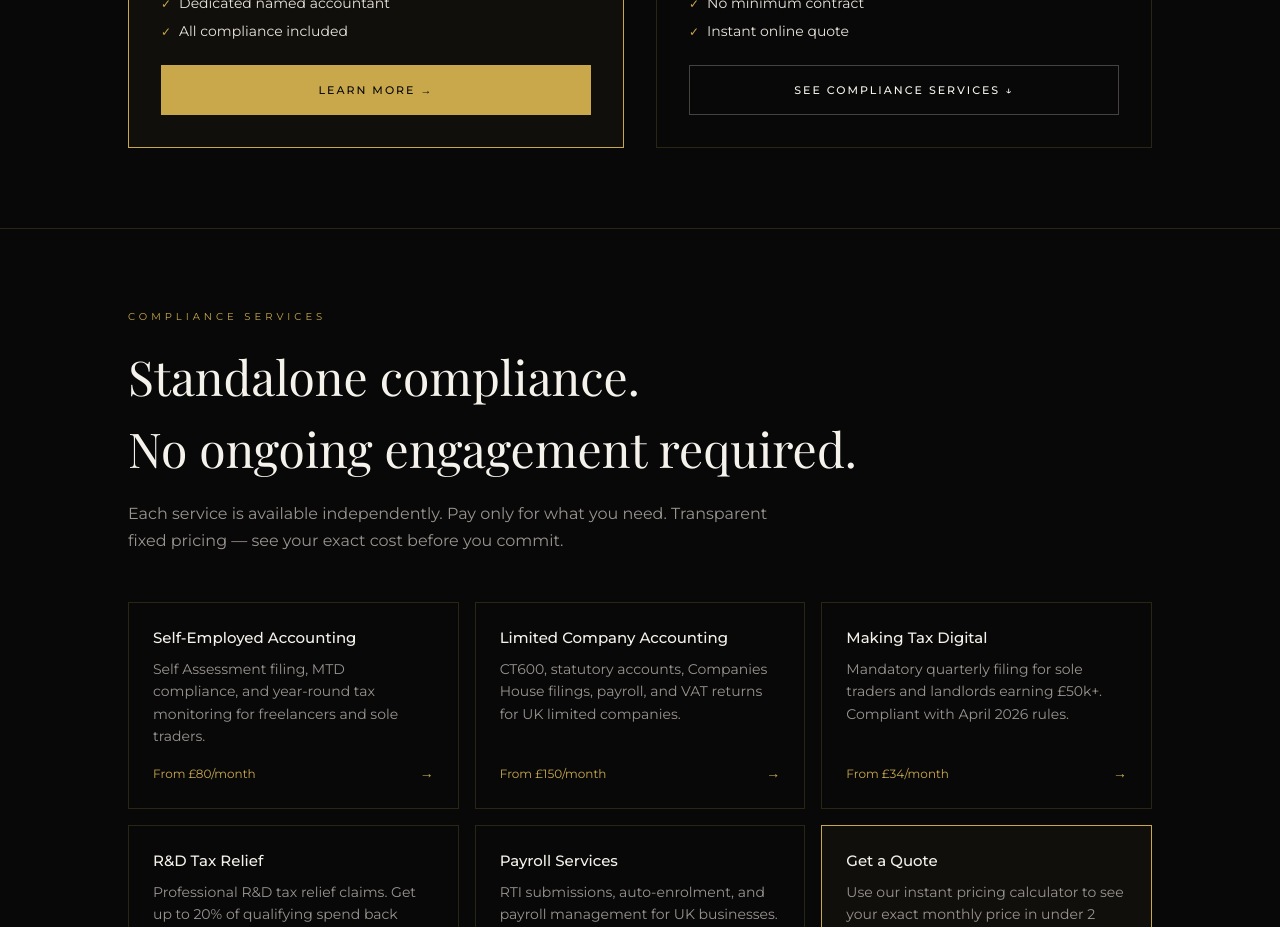
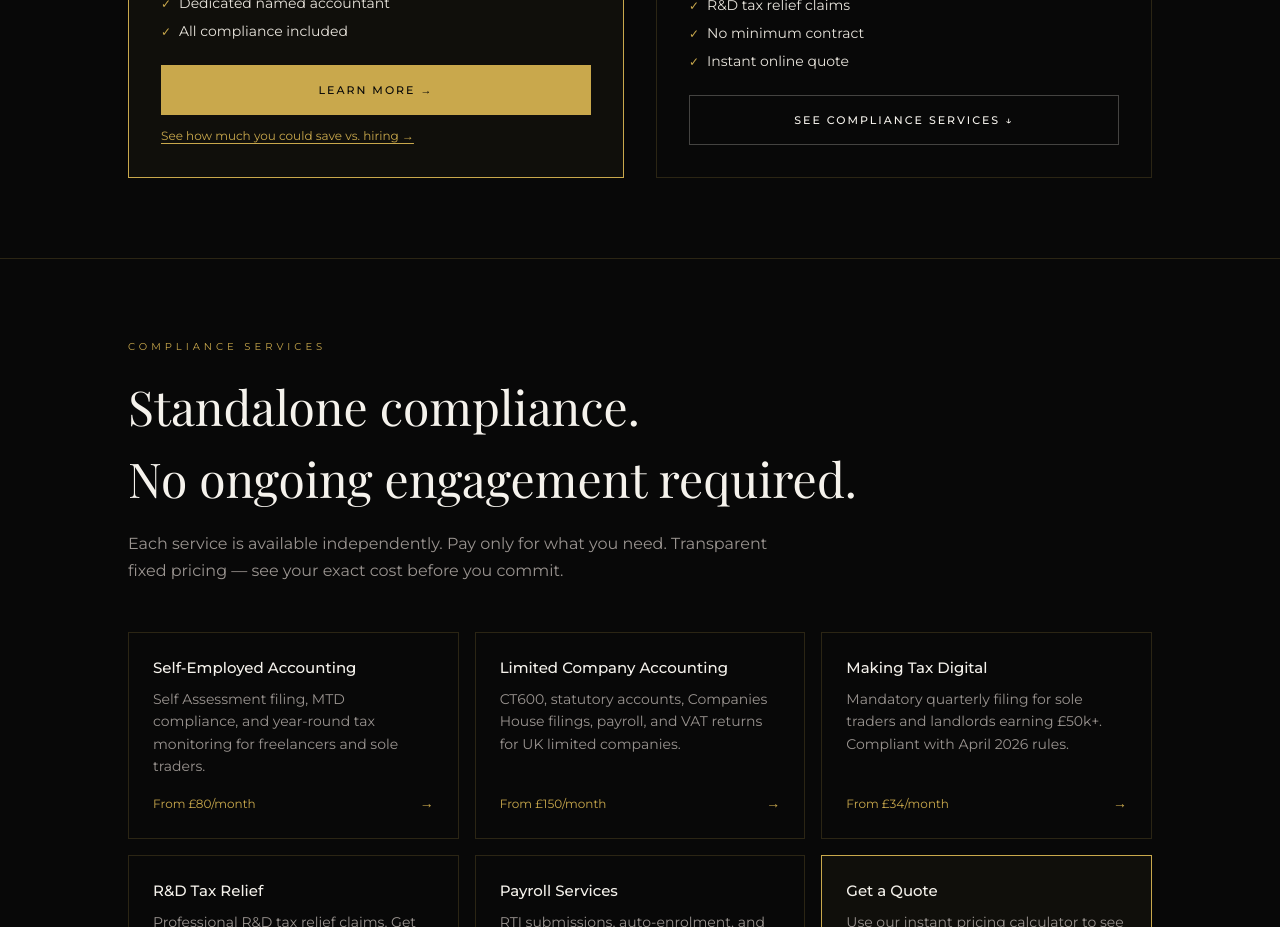
Before and after one commit to Vadim-SV/reckonwell, a Next.js app: page /services in a window 1280 px wide. Shown: the part 1100-2027 px from the top of the page. Built offline with nearby package versions, Linux system fonts and the light colour scheme; no server answers.

Commit message:
Local Commit: 2026-07-07T21:05:12.191Z - Added secondary link "See how much you could save vs. hiring →" pointing to `/fractional-finance-department/` beneath the primary button on the Fractional Finance Department card in `ServicesAndPricingSection.tsx` and `src/app/services/page.tsx`

```diff
--- a/src/app/components/ServicesAndPricingSection.tsx
+++ b/src/app/components/ServicesAndPricingSection.tsx
@@ -196,6 +196,13 @@ export default function ServicesAndPricingSection() {
                 Get Quotation →
               </Link>
 
+              <Link
+                href="/fractional-finance-department/"
+                className="font-ui block text-center mt-3"
+                style={{ fontSize: '12px', color: 'var(--primary)', textDecoration: 'underline', textUnderlineOffset: '3px' }}>
+                See how much you could save vs. hiring →
+              </Link>
+
               <p
                 className="font-ui text-center mt-4"
                 style={{ fontSize: '11px', color: 'var(--muted)', letterSpacing: '0.5px' }}>
--- a/src/app/services/page.tsx
+++ b/src/app/services/page.tsx
@@ -111,6 +111,12 @@ export default function ServicesPage() {
               </div>
               <Link href="/" className="btn-gold inline-block text-center" style={{ minHeight: '48px', lineHeight: '48px', padding: '0 24px' }}>
                 Learn More →
+              </Link>
+              <Link
+                href="/fractional-finance-department/"
+                className="font-ui block mt-3"
+                style={{ fontSize: '12px', color: 'var(--primary)', textDecoration: 'underline', textUnderlineOffset: '3px' }}>
+                See how much you could save vs. hiring →
               </Link>
             </div>
 
```
